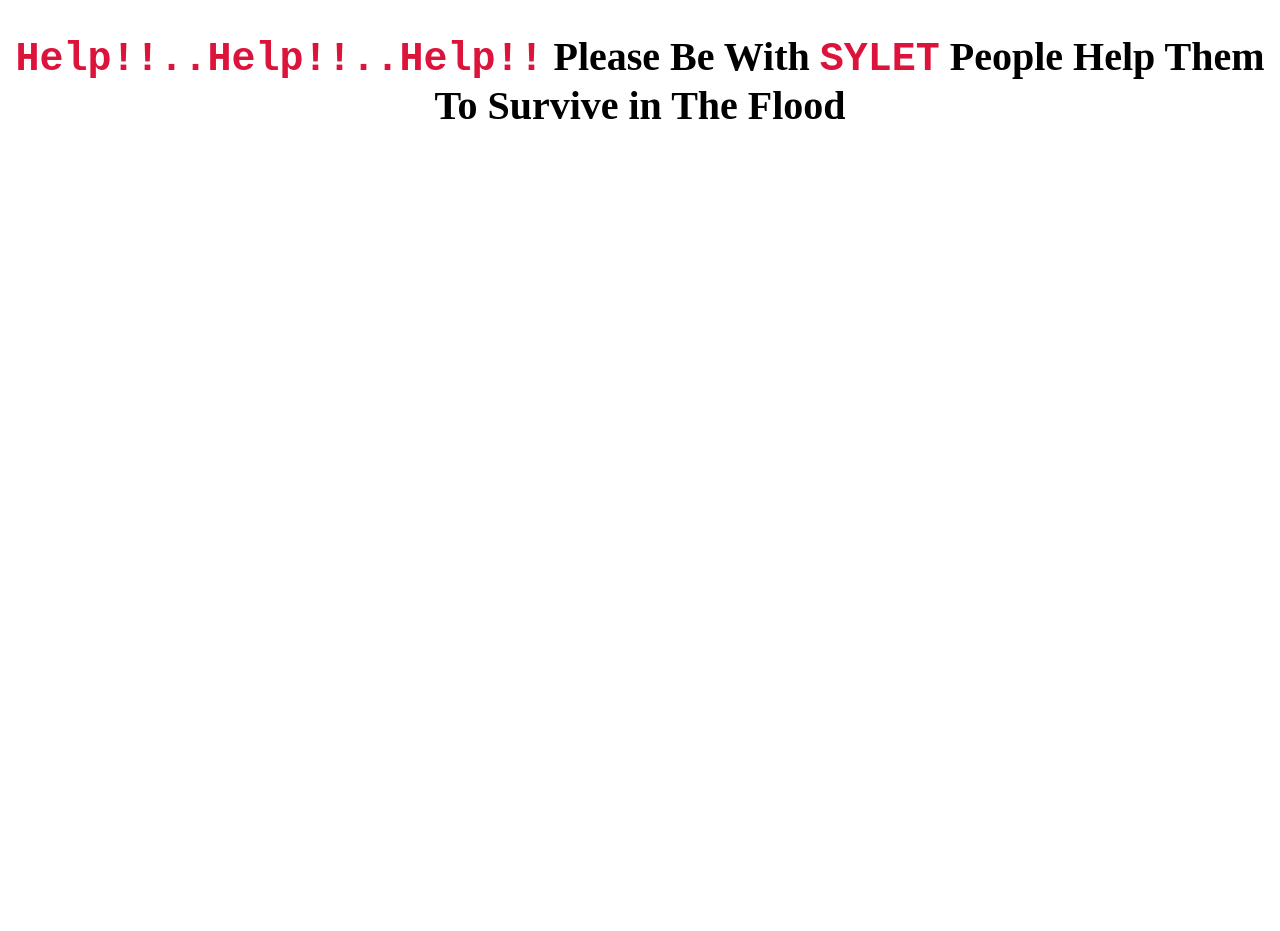
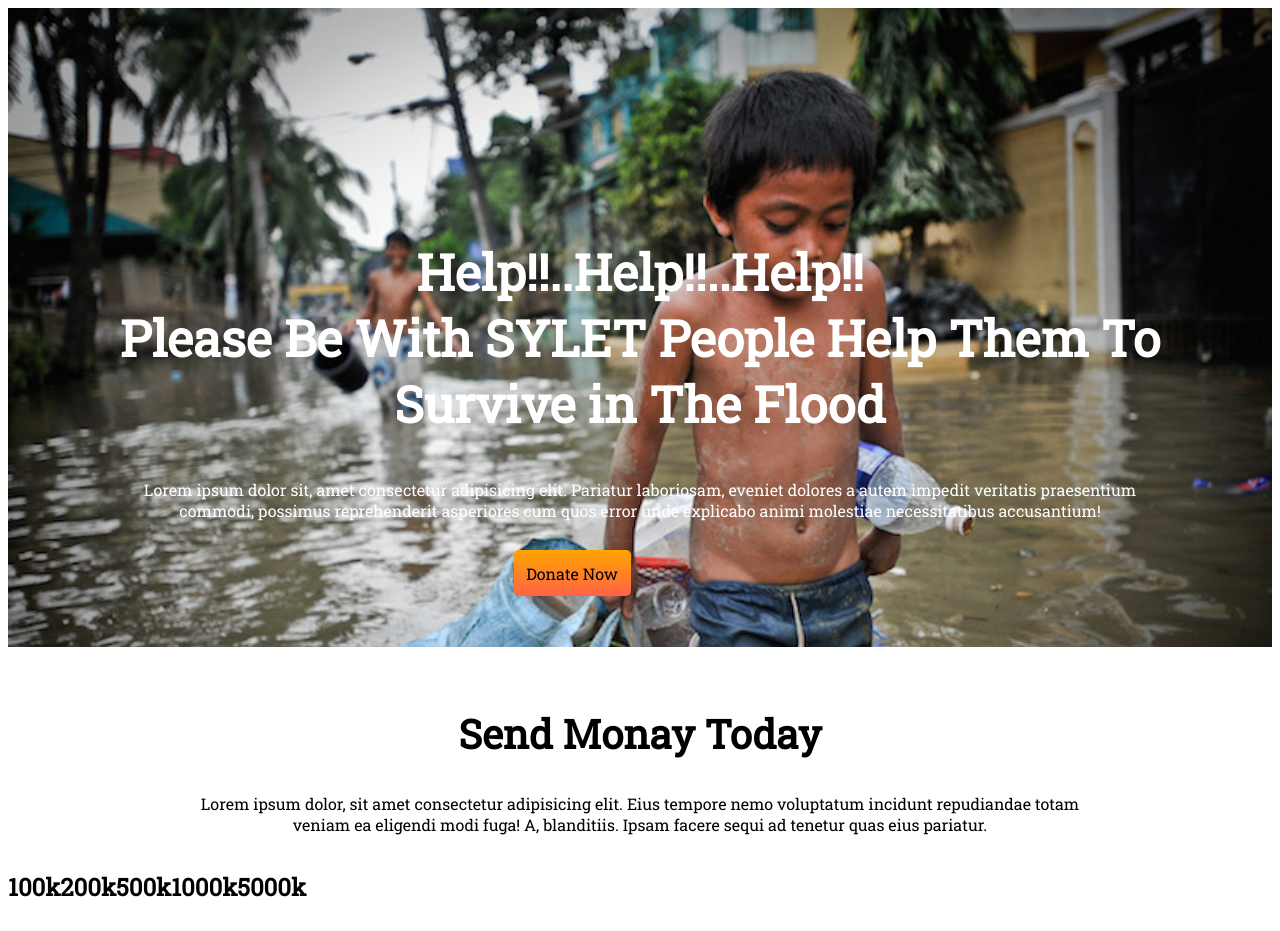
Before and after one commit to Masud-Parveg/prvg-donate-today-repo, a plain HTML site: page index.html in a window 1280 px wide. Before the commit the page ends 800 px from the top, so only its background shows below. Drawn offline with Linux system fonts and the light colour scheme; a web font is replaced by a local one.

Commit message:
added more comment

```diff
--- a/index.html
+++ b/index.html
@@ -5,13 +5,40 @@
     <meta http-equiv="X-UA-Compatible" content="IE=edge">
     <meta name="viewport" content="width=device-width, initial-scale=1.0">
     <link rel="stylesheet" href="style.css">
-    <title>Donate For Poor</title>
+    <link rel="preconnect" href="https://fonts.googleapis.com">
+    <link rel="preconnect" href="https://fonts.gstatic.com" crossorigin>
+    <link href="https://fonts.googleapis.com/css2?family=Alfa+Slab+One&family=Gentium+Book+Plus&family=Prompt:wght@400;900&family=Roboto+Slab&display=swap" rel="stylesheet">
 </head>
 <body>
     <section class="top-secton">
             <div>
-                <h1> <samp class="top-header text-color">Help!!..Help!!..Help!!</samp> Please Be With <samp class="text-color">SYLET</samp> People Help Them To Survive in The Flood </h1>
+                <h1> <samp class="top-header text-color">Help!!..Help!!..Help!!<br></samp> Please Be With <samp class="text-color">SYLET</samp> People Help Them To Survive in The Flood </h1>
+                <p class="top-paragrap">Lorem ipsum dolor sit, amet consectetur adipisicing elit. Pariatur laboriosam, eveniet dolores a autem impedit veritatis praesentium commodi, possimus reprehenderit asperiores cum quos error unde explicabo animi molestiae necessitatibus accusantium!</p><br><br>
+               <a target="_blank" href="https://www.tatango.com/non-profits/" class="donate-button"> Donate Now</a>
             </div>
+    </section>
+    <section class="section-02">
+        <div>
+            <h1>Send Monay Today</h1>
+            <p>Lorem ipsum dolor, sit amet consectetur adipisicing elit. Eius tempore nemo voluptatum incidunt repudiandae totam veniam ea eligendi modi fuga! A, blanditiis. Ipsam facere sequi ad tenetur quas eius pariatur.</p>
+        </div>
+    </section>
+    <section class="section-03">
+        <div>
+            <h1>100k</h1>
+        </div>
+        <div>
+            <h1>200k</h1>
+        </div>
+        <div>
+            <h1>500k</h1>
+        </div>
+        <div>
+            <h1>1000k</h1>
+        </div>
+        <div>
+            <h1>5000k</h1>
+        </div>
     </section>
 
 </body>
--- a/style.css
+++ b/style.css
@@ -1,7 +1,65 @@
+body {
+    font-family: 'Alfa Slab One', cursive;
+    font-family: 'Gentium Book Plus', serif;
+    font-family: 'Prompt', sans-serif;
+    font-family: 'Roboto Slab', serif;
+}
+.top-secton {
+    background-image: url(images/donation9.jpg);
+    background-repeat: no-repeat;
+    background-size: 100%;
+    padding-bottom: 5%;
+    padding-top: 15%;
+}
 .top-secton h1 {
+    width: 90%;
     text-align: center;
-    font-size:40px;
+    font-size:50px;
+    font-family: 'Roboto Slab', serif;
+    color: white;
+    margin-left: 5%;
+    margin-right: 10%;
+
+
 }
 .text-color {
     color: crimson;
+    font-family:'Roboto Slab', serif;
+    color: white;
+
 }
+.top-paragrap {
+    text-align: center;
+    color: white;
+    margin-top: 0;
+    margin-left: 10%;
+    margin-right: 10%;
+    margin-bottom: 0;
+}
+.donate-button {
+    color: black;
+    background-image: linear-gradient(orange,tomato);
+    text-decoration: none;
+    margin: 40%;
+    border: 20px 40px;
+    border-radius: 5px;
+    padding: 1%;
+
+}
+.section-02 {
+    text-align: center;
+    margin-top: 60px;
+    margin-left: 15%;
+    margin-right: 15%;
+    margin-bottom: 0;
+}
+.section-02 h1 {
+    font-size: 40px;
+}
+.section-03 {
+    display: flex;
+
+}
+.section-03 h1 {
+    width: 20%;
+}
```
